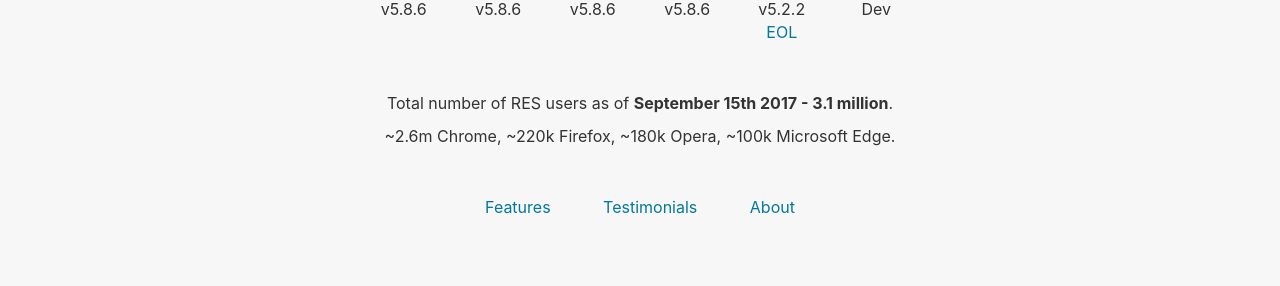
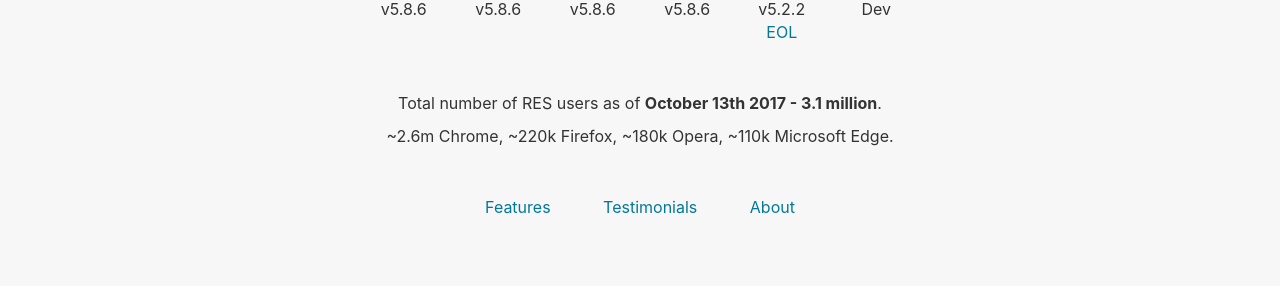
Before and after one commit to Reddit-Enhancement-Suite/Reddit-Enhancement-Suite.github.io, a Jekyll site: the page built from index.html, in a window 1280 px wide. Shown: the part 499-785 px from the top of the page. Built offline with Jekyll 4.4.1, drawn with Linux system fonts in a browser that asks for light colours.

Commit message:
Update stats

```diff
--- a/index.html
+++ b/index.html
@@ -49,8 +49,8 @@
         </div>
 
         <div class="small-ctas">
-            <p>Total number of RES users as of <b>September 15th 2017 - 3.1 million</b>.</p>
-            <p>~2.6m Chrome, ~220k Firefox, ~180k Opera, ~100k Microsoft Edge.</p>
+            <p>Total number of RES users as of <b>October 13th 2017 - 3.1 million</b>.</p>
+            <p>~2.6m Chrome, ~220k Firefox, ~180k Opera, ~110k Microsoft Edge.</p>
         </div>
 
         <div class="small-ctas">
```
